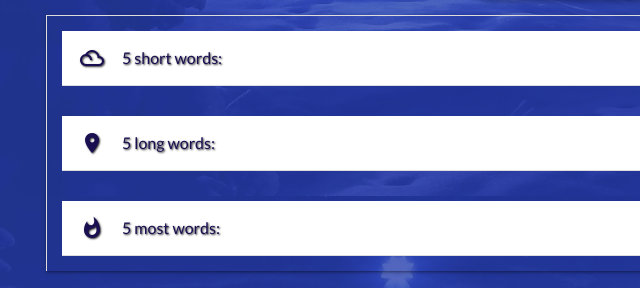
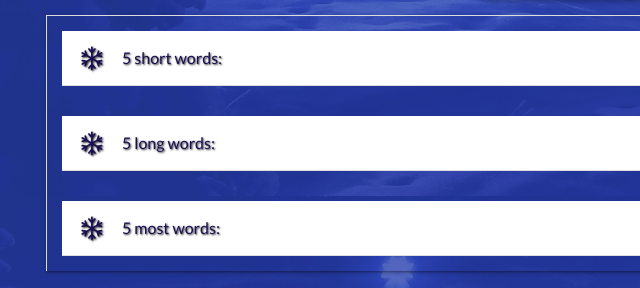
Before and after one commit to ZlataSon/zlatason.github.io, a website: page lesson_10/lesson_10.html in a window 1280 px wide. Shown: the part 1404-1692 px from the top of the page, 59-699 px from the left. Drawn offline with nearby package versions, Linux system fonts and the light colour scheme; a web font is replaced by a local one.

Commit message:
Lesson 10

```diff
--- a/lesson_10/lesson_10.html
+++ b/lesson_10/lesson_10.html
@@ -81,15 +81,15 @@
                     <div id="word-result">
                         <ul class="collapsible" data-collapsible="accordion">
                             <li>
-                                <div class="collapsible-header"><i class="material-icons">filter_drama</i>5 short words:</div>
+                                <div class="collapsible-header"><i class="fa fa-snowflake-o" aria-hidden="true"></i>5 short words:</div>
                                 <div class="collapsible-body"><p id="shortW"></p></div>
                             </li>
                             <li>
-                                <div class="collapsible-header"><i class="material-icons">place</i>5 long words:</div>
+                                <div class="collapsible-header"><i class="fa fa-snowflake-o" aria-hidden="true"></i>5 long words:</div>
                                 <div class="collapsible-body"><p id="longW"></p></div>
                             </li>
                             <li>
-                                <div class="collapsible-header"><i class="material-icons">whatshot</i>5 most words:</div>
+                                <div class="collapsible-header"><i class="fa fa-snowflake-o" aria-hidden="true"></i>5 most words:</div>
                                 <div class="collapsible-body" id="mostW"><p ></p></div>
                             </li>
                         </ul>
```
